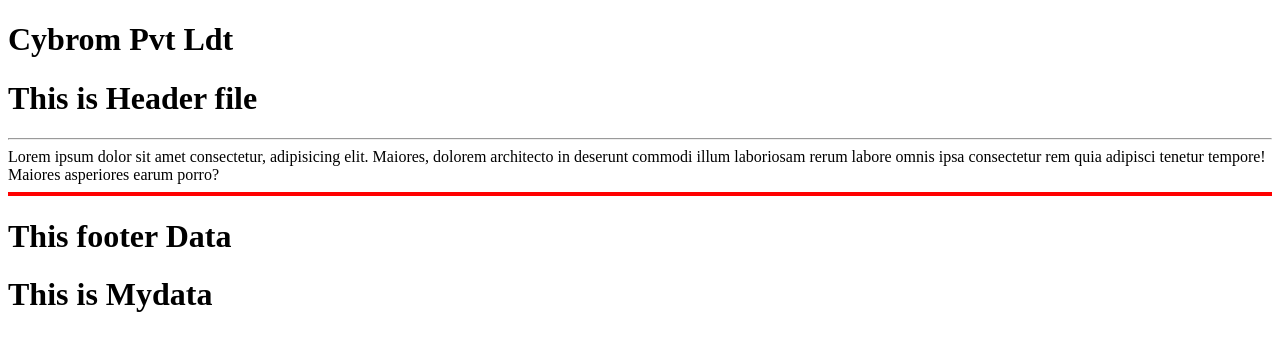
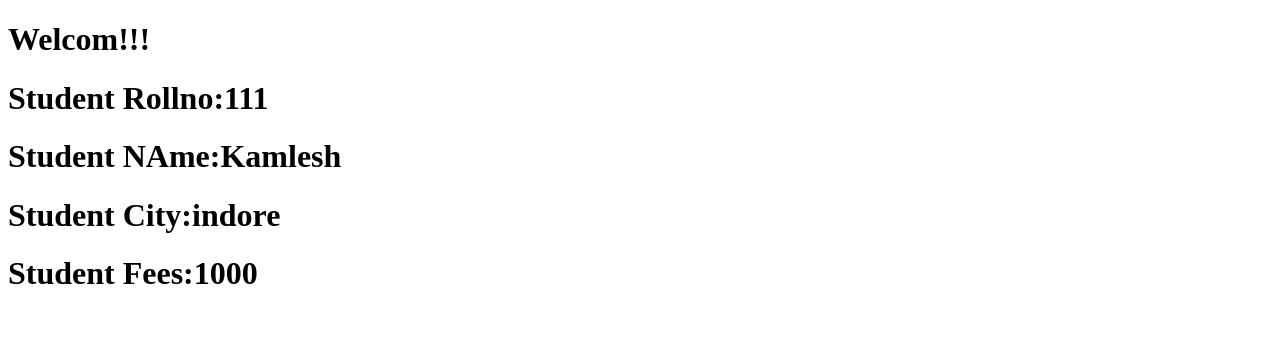
Before and after one commit to Kamlesh7049/React-Projects, a React (Vite) app in the folder reactjs/: page / in a window 1280 px wide. Shown: the top 350 px of the page. Built offline with nearby package versions, Linux system fonts and the light colour scheme.

Commit message:
added Props

```diff
--- a/reactjs/src/App.jsx
+++ b/reactjs/src/App.jsx
@@ -1,11 +1,40 @@
-import Cybrom from "./Cybrom";
+// import Bhopal from "./Bhopal";
+// import Code from "./Code";
+// import Cybrom from "./Cybrom";
 
+import Students from "./Students";
+import College from "./College";
+import Developers from "./Developer";
+
+
+
+
+const student={
+    "rollno":111,
+    "name":"Kamlesh",
+    "city":"indore",
+    "fees":1000
+}
 const App=()=>{
 return(
-    <div>
-    <h1>Cybrom Pvt Ldt</h1>
-    <Cybrom/>
-    </div>
+    <>
+    {/* <h1>Cybrom Pvt Ldt</h1> */}
+    {/* <Cybrom/> */}
+    {/* <Bhopal/> */}
+    {/* <Code/> */}
+    <h1>Welcom!!!</h1>
+
+
+    {/* <College nm="TIT" Seats="230" ct="bhopal"/> */}
+    <Developers
+    sturno={student.rollno}
+    stunm={student.name}
+    stuct={student.city}
+    stufs={student.fees}
+    />
+
+
+    </>
 )
 }
 export default App;
--- /dev/null
+++ b/reactjs/src/Bhopal.jsx
@@ -0,0 +1,9 @@
+const Bhopal=()=>{
+    return(
+        <>
+         <h1>This coding file</h1>
+        </>
+
+    )
+}
+export default Bhopal;
--- /dev/null
+++ b/reactjs/src/Code.jsx
@@ -0,0 +1,7 @@
+const Code=()=>{
+    return(
+        <p>Lorem ipsum dolor sit, amet consectetur adipisicing elit. Sunt in corrupti iusto sapiente. Repellat eveniet, nam facere consequuntur in non, iste aperiam illum asperiores obcaecati commodi necessitatibus expedita, dolor maiores.</p>
+
+    );
+};
+export default Code;
--- /dev/null
+++ b/reactjs/src/College.jsx
@@ -0,0 +1,11 @@
+const College=(props)=>{
+    return(
+        <>
+         <h1>College Name:{props.nm}</h1>
+         <h1>Totall Seat:{props.Seats}</h1>
+         <h1>City:{props.ct}</h1>
+        </>
+
+    )
+}
+export default College;
--- /dev/null
+++ b/reactjs/src/Developer.jsx
@@ -0,0 +1,12 @@
+const Developers=(props)=>{
+    return(
+        <>
+         <h1>Student Rollno:{props.sturno}</h1>
+         <h1>Student NAme:{props.stunm}</h1>
+         <h1> Student City:{props.stuct}</h1>
+         <h1> Student Fees:{props.stufs}</h1>
+        </>
+
+    )
+}
+export default Developers;
--- /dev/null
+++ b/reactjs/src/Students.jsx
@@ -0,0 +1,12 @@
+const Students=(props)=>{
+    return(
+        <>
+        <h1>Student Name:{props.rno}</h1>
+         <h1>Student Name:{props.nm}</h1>
+         <h1>Student Name:{props.ct}</h1>
+         <h1>Student Name:{props.fs}</h1>
+        </>
+
+    )
+}
+export default Students;
```
Also changed, not shown: reactjs/src/main.jsx (line endings or trailing spaces).
